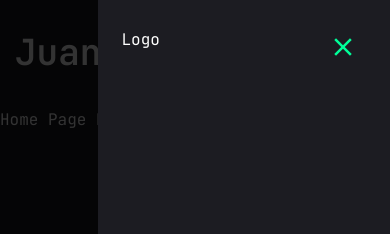
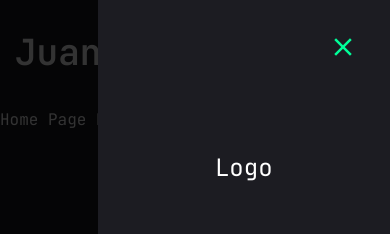
Before and after one commit to juanaliyunus/-interactive-web-profile, a Next.js app: page / in a window 390 px wide. Both pictures are taken after a click on the button 359 px from the left and 52 px from the top of the page. Shown: the top 234 px of the page. Built offline with nearby package versions, Linux system fonts and the light colour scheme.

Commit message:
fix bug causing bad view

```diff
--- a/components/MobileNav.jsx
+++ b/components/MobileNav.jsx
@@ -38,7 +38,7 @@ const MobileNav = () => {
         </SheetTrigger>
         <SheetContent className="flex flex-col">
           {/* logo */}
-          <div>Logo</div>
+          <div className="mt-32 mb-40 text-center text-2xl">Logo</div>
         </SheetContent>
       </Sheet>
     </div>
```
